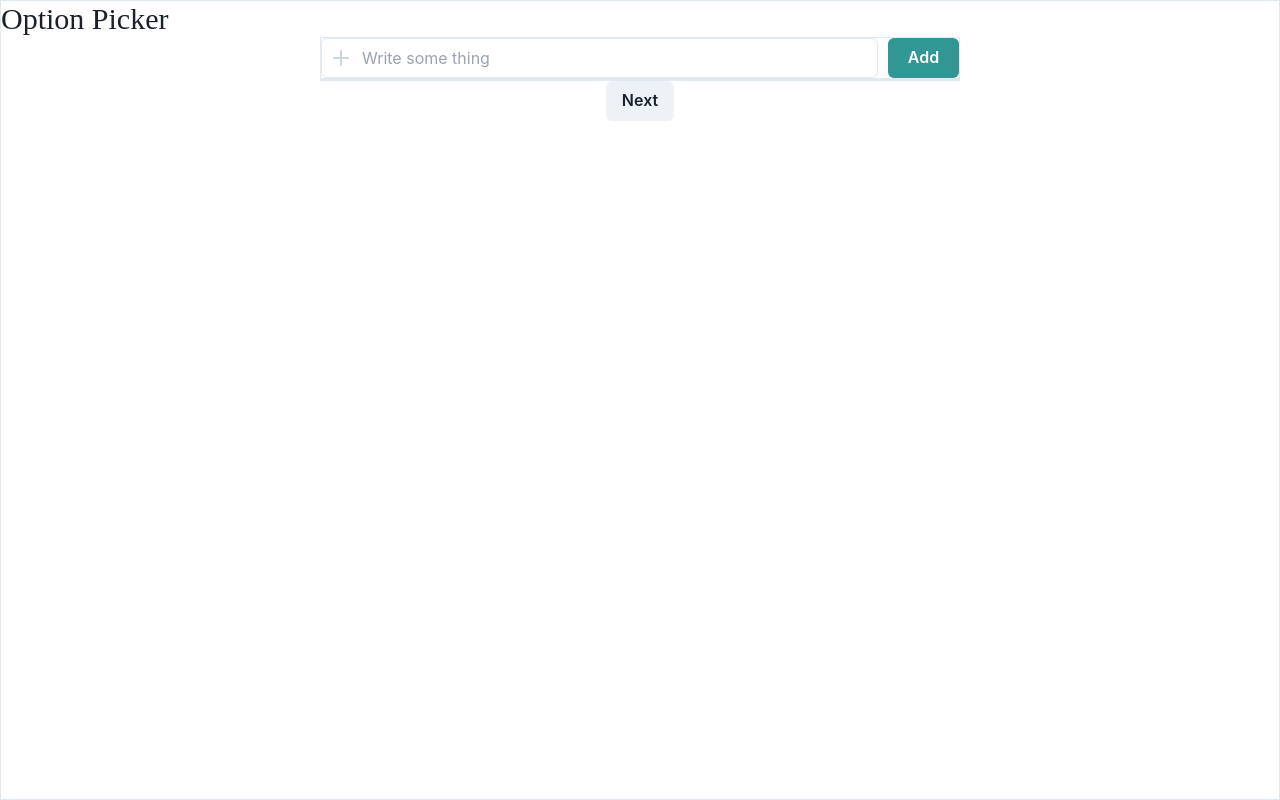
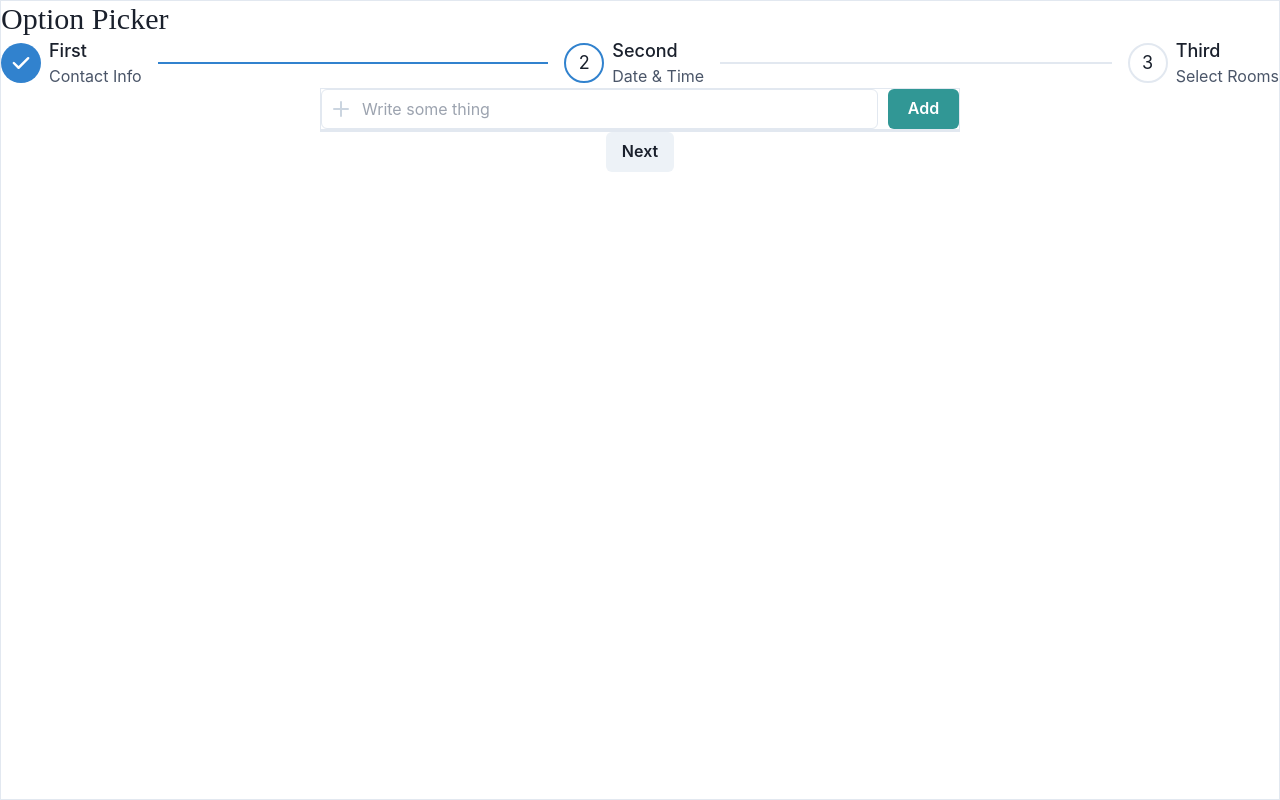
Before and after one commit to AubreyLin0/option-picker, a React (Vite) app: page / in a window 1280 px wide. Built offline with nearby package versions, Linux system fonts and the light colour scheme; a web font is replaced by a local one.

Commit message:
add stepper and install react router dom

```diff
--- a/package.json
+++ b/package.json
@@ -16,9 +16,13 @@
     "@emotion/styled": "^11.11.0",
     "@hookform/error-message": "^2.0.1",
     "framer-motion": "^11.0.8",
+    "localforage": "^1.10.0",
+    "match-sorter": "^6.3.4",
     "react": "^18.2.0",
     "react-dom": "^18.2.0",
     "react-hook-form": "^7.51.0",
+    "react-router-dom": "^6.22.3",
+    "sort-by": "^1.2.0",
     "uuid": "^9.0.1"
   },
   "devDependencies": {
--- a/src/App.tsx
+++ b/src/App.tsx
@@ -4,6 +4,7 @@ import Option from "./components/Option";
 import { useState } from "react";
 import { v4 as uuidv4 } from "uuid";
 import { OptionType } from "./type";
+import Stepper from "./elements/Stepper";
 
 function App() {
   const [options, setOptions] = useState<OptionType[]>([]);
@@ -17,6 +18,7 @@ function App() {
   return (
     <div className="border h-screen w-full">
       <h5 className="font-madimi-one text-3xl">Option Picker</h5>
+      <Stepper activeStep={1} />
       <AddOptionsForm addNewOption={addNewOption} />
       <SimpleGrid
         columns={3}
--- /dev/null
+++ b/src/components/AddTitle.tsx
@@ -0,0 +1,48 @@
+import { Input, Button } from "@chakra-ui/react";
+import { useForm } from "react-hook-form";
+import { ErrorMessage } from "@hookform/error-message";
+
+type OptionForm = { title: "string" };
+
+const AddTitle = () => {
+  const {
+    handleSubmit,
+    register,
+    reset,
+    formState: { errors },
+  } = useForm<OptionForm>();
+
+  const onSubmit = (data: OptionForm) => {
+    reset();
+  };
+  return (
+    <form
+      className="border flex flex-col w-[50vw] mx-auto"
+      onSubmit={handleSubmit(onSubmit)}
+    >
+      <Input
+        {...register("title", { required: "必須項目です" })}
+        type="text"
+        placeholder="Write some thing"
+        focusBorderColor="teal.400"
+      />
+      <ErrorMessage
+        name="title"
+        errors={errors}
+        render={({ message }) => (
+          <p className="text-red-600 text-sm my-2">{message}</p>
+        )}
+      />
+      <Button
+        colorScheme="teal"
+        marginLeft={"10px"}
+        width={"6vw"}
+        type="submit"
+      >
+        Next
+      </Button>
+    </form>
+  );
+};
+
+export default AddTitle;
--- /dev/null
+++ b/src/elements/Stepper.tsx
@@ -0,0 +1,48 @@
+import {
+  useSteps,
+  Stepper as StepperComponent,
+  Step,
+  StepIndicator,
+  StepStatus,
+  StepIcon,
+  StepNumber,
+  StepTitle,
+  StepDescription,
+  StepSeparator,
+  Box,
+} from "@chakra-ui/react";
+
+const steps = [
+  { title: "First", description: "Contact Info" },
+  { title: "Second", description: "Date & Time" },
+  { title: "Third", description: "Select Rooms" },
+];
+
+type Props = {
+  activeStep: number;
+};
+const Stepper = ({ activeStep = 1 }: Props) => {
+  return (
+    <StepperComponent size="lg" index={activeStep}>
+      {steps.map((step, index) => (
+        <Step key={index}>
+          <StepIndicator>
+            <StepStatus
+              complete={<StepIcon />}
+              incomplete={<StepNumber />}
+              active={<StepNumber />}
+            />
+          </StepIndicator>
+          <Box flexShrink="0">
+            <StepTitle>{step.title}</StepTitle>
+            <StepDescription>{step.description}</StepDescription>
+          </Box>
+
+          <StepSeparator />
+        </Step>
+      ))}
+    </StepperComponent>
+  );
+};
+
+export default Stepper;
--- a/src/type/index.ts
+++ b/src/type/index.ts
@@ -1 +1,3 @@
 export type OptionType = { id: string; text: string };
+
+export type OptionGroup = { id: string; title: string; options: OptionType[] };
```
Also changed, not shown: 1 other file (tests, documents, lock files or other folders).
